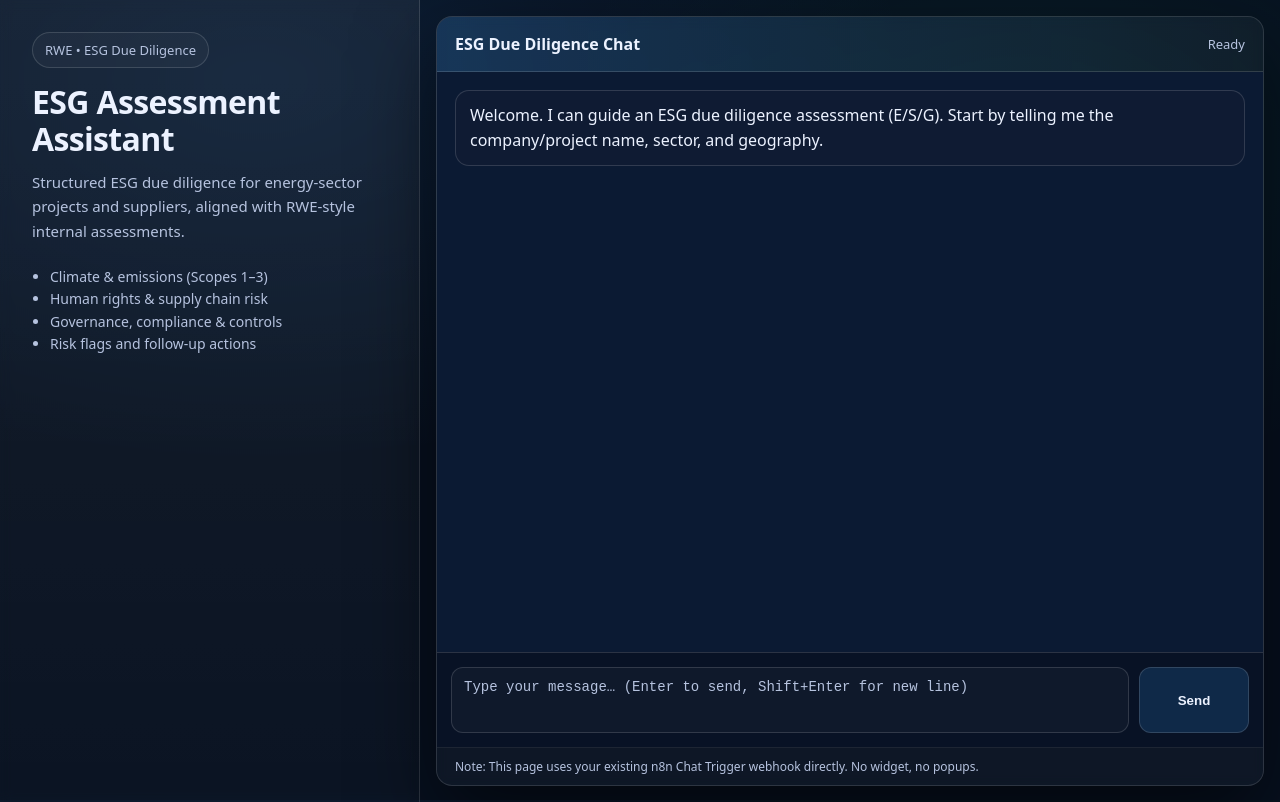
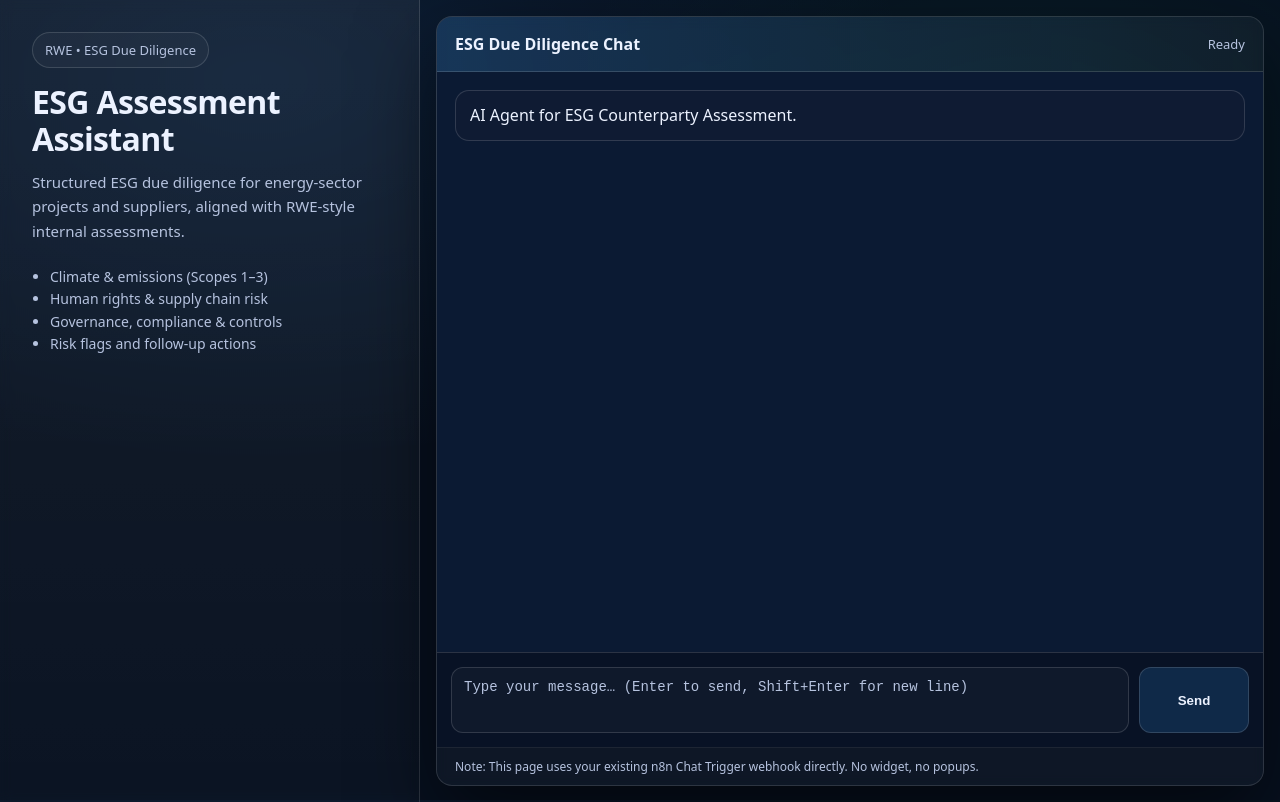
Before and after one commit to Emzee18/esg-chat, a plain HTML site: page rwe-esg.html in a window 1280 px wide. Drawn offline with Linux system fonts and the light colour scheme.

Commit message:
Update rwe-esg.html

```diff
--- a/rwe-esg.html
+++ b/rwe-esg.html
@@ -316,7 +316,7 @@
 
     // Initial greeting (your page, not widget)
     addMessage(
-      "Welcome. I can guide an ESG due diligence assessment (E/S/G). Start by telling me the company/project name, sector, and geography.",
+      "AI Agent for ESG Counterparty Assessment.",
       "bot"
     );
   </script>
```
